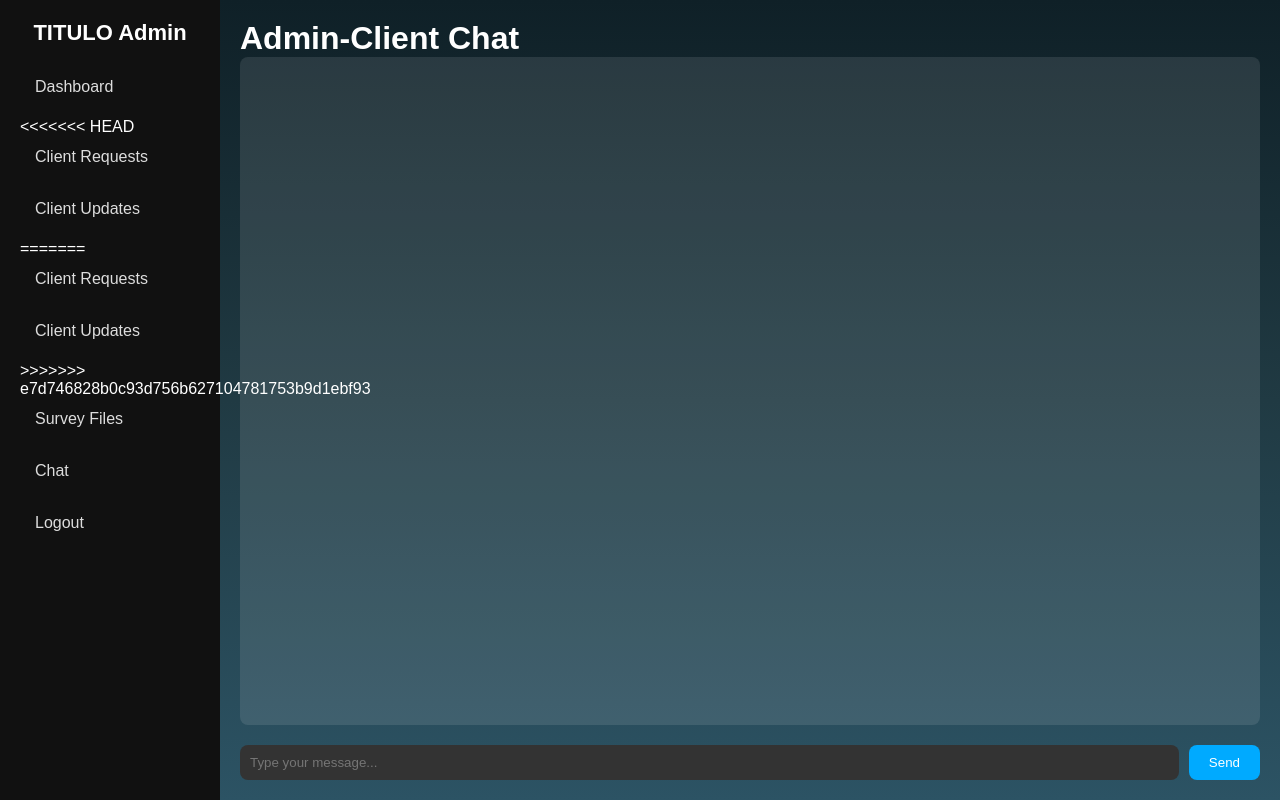
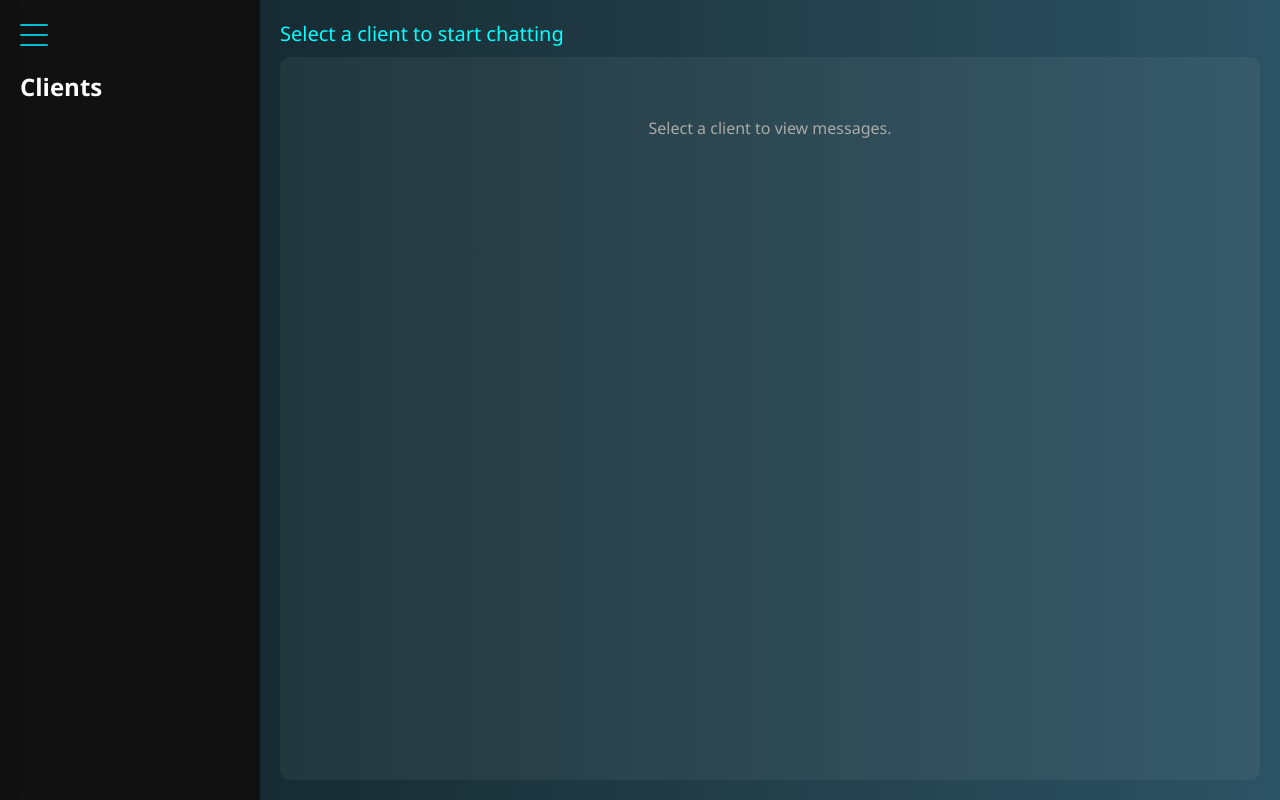
Before and after one commit to lacsina-sir/TITULO-FR, a PHP site: page /admin_chat.php in a window 1280 px wide. Run offline with PHP 8.4, Linux system fonts and the light colour scheme; data that the repository does not hold is empty.

Commit message:
Fixed designs and styles

```diff
--- a/admin_chat.php
+++ b/admin_chat.php
@@ -1,261 +1,347 @@
 <?php
-// session_start();
-// // Add your backend logic here (fetch messages, send messages, etc.)
+session_start();
+
+// Database connection
+$conn = new mysqli("localhost", "root", "", "titulo_db");
+if ($conn->connect_error) {
+    die("Connection failed: " . $conn->connect_error);
+}
+
+$clientResult = $conn->query("
+    SELECT DISTINCT c.id, c.name
+    FROM chat_messages m
+    JOIN clients c ON m.client_id = c.id
+    ORDER BY m.id DESC
+");
+
+$clients = [];
+if ($clientResult) {
+    while ($row = $clientResult->fetch_assoc()) {
+        $clients[] = $row;
+    }
+}
 ?>
 <!DOCTYPE html>
 <html lang="en">
 <head>
-    <meta charset="UTF-8">
-    <meta name="viewport" content="width=device-width, initial-scale=1.0">
+<meta charset="utf-8" />
 <title>Admin Chat</title>
+<meta name="viewport" content="width=device-width,initial-scale=1" />
 <style>
-        * {
+/* kept your original look, minimal changes */
+body {
     margin: 0;
-            padding: 0;
+    font-family: 'Segoe UI', Tahoma, Geneva, Verdana, sans-serif;
+    background: linear-gradient(to right, #0f2027, #203a43, #2c5364);
+    color: #fff;
+    display: flex;
+    height: 100vh;
+}
+
+/* Left clients column */
+.sidebar {
+    width: 260px;
+    background-color: #111;
+    padding: 20px;
+    overflow-y: auto;
     box-sizing: border-box;
 }
 
-        body {
-            font-family: Arial, sans-serif;
-            background: linear-gradient(to bottom, #0f2027, #203a43, #2c5364);
-            display: flex;
-            min-height: 100vh;
-        }
-
-        .sidebar {
-            width: 220px;
-            background: #111;
-            padding: 20px;
-            color: #fff;
-            position: fixed;
-            height: 100vh;
-        }
-
-        .sidebar h2 {
-            margin-bottom: 20px;
-            font-size: 22px;
-            text-align: center;
-        }
-
-        .sidebar a {
-            display: block;
-            color: #ddd;
-            padding: 12px;
-            margin-bottom: 10px;
-            text-decoration: none;
-            border-left: 3px solid transparent;
-        }
-
-        .sidebar a:hover {
-            background: #333;
-            border-left: 3px solid #0af;
-        }
-
-        .main-content {
-            margin-left: 220px;
-            padding: 20px;
-            flex: 1;
-            color: #fff;
+/* small hamburger (toggles admin nav) */
+.hamburger {
+    width: 40px;
+    height: 30px;
     display: flex;
     flex-direction: column;
-            height: 100vh; /* Set height to fill the viewport */
+    justify-content: center;
+    align-items: flex-start;
+    cursor: pointer;
+    margin-bottom: 18px;
 }
+.hamburger span {
+    display: block;
+    width: 28px;
+    height: 4px;
+    background: #00bcd4;
+    margin: 4px 0;
+    border-radius: 2px;
+    transition: 0.3s;
+}
+.hamburger:hover span { background: #fff; }
 
-        .chat-container {
-            background: rgba(255, 255, 255, 0.1);
+.client {
+    display: flex;
+    align-items: center;
+    padding: 10px;
+    margin-bottom: 10px;
+    background-color: #1e1e2f;
+    border-radius: 8px;
+    cursor: pointer;
+    transition: background 0.3s;
+}
+.client:hover { background-color: #2c3e50; }
+
+.client-name { font-size: 16px; color: #fff; }
+
+/* admin nav that slides in/out (independent) */
+.sidebar-nav {
+    position: fixed;
+    top: 0;
+    left: 0;
+    width: 220px;
+    height: 100vh;
+    background: rgba(20, 32, 44, 0.98);
+    box-shadow: 2px 0 16px rgba(0,0,0,0.18);
+    z-index: 9999;
+    transform: translateX(-100%);
+    transition: transform 0.3s;
+}
+.sidebar-nav.active { transform: translateX(0); }
+.sidebar-nav-content { display:flex; flex-direction:column; padding:40px 24px; gap:18px; align-items:left; }
+.sidebar-nav-content .admin-text { font-size:22px; color:#00bcd4; margin-bottom:20px; text-align:center; }
+.sidebar-nav-content a { color:#00bcd4; text-decoration:none; font-size:18px; font-weight:bold; padding:8px 0; transition: color 0.2s; }
+.sidebar-nav-content a:hover { color:#fff; }
+
+/* Chat area */
+.chat-area {
+    flex: 1;
+    display: flex;
+    flex-direction: column;
     padding: 20px;
-            border-radius: 8px;
-            flex-grow: 1; /* Allows the chat container to fill available space */
+    box-sizing: border-box;
+}
+.chat-header { font-size: 20px; margin-bottom: 10px; color: #00ffff; }
+.chat-box {
+    flex: 1;
+    background-color: rgba(255,255,255,0.05);
+    border-radius: 10px;
+    padding: 20px;
     overflow-y: auto;
-            margin-bottom: 20px; /* Add margin to separate from the form */
 }
+.message {
+    max-width: 60%;
+    margin-bottom: 15px;
+    padding: 12px 16px;
+    border-radius: 16px;
+    font-size: 15px;
+    box-shadow: 0 2px 8px rgba(0,0,0,0.2);
+    word-break: break-word;
+}
+.message.client { background-color: #2c3e50; color: #fff; align-self: flex-start; border-bottom-left-radius: 6px; }
+.message.admin  { background-color: #00bcd4; color: #000; align-self: flex-end; border-bottom-right-radius: 6px; }
 
-        .message {
-            margin-bottom: 15px;
-            display: flex;
-        }
-
-        .message.admin {
-            justify-content: flex-end;
-            text-align: right;
-        }
-
-        .message.client {
-            justify-content: flex-start;
-            text-align: left;
-        }
-
-        .message .content {
-            padding: 10px 15px;
-            border-radius: 15px;
-            max-width: 60%;
-        }
-
-        .message.admin .content {
-            background: #007BFF;
-            text-align: left;
-        }
-
-        .message.client .content {
-            background: #444;
-        }
-
-        form {
-            display: flex;
-            gap: 10px;
-            margin-top: auto; /* Pushes the form to the bottom */
-        }
-
-        input[type="text"] {
+.chat-input { display:flex; margin-top:10px; }
+.chat-input input {
     flex: 1;
     padding: 10px;
+    border-radius: 8px;
     border: none;
-            border-radius: 8px;
-            background: #333;
+    background-color: #333;
     color: #fff;
     outline: none;
 }
+.chat-input button {
+    padding: 10px 20px;
+    background-color: #00bcd4;
+    border: none;
+    border-radius: 8px;
+    color: #000;
+    font-weight: bold;
+    cursor: pointer;
+    margin-left: 10px;
+}
+.chat-input button:hover { background-color: #0097a7; }
 
-        button {
-            padding: 10px 20px;
-            border: none;
-            background: #0af;
-            color: white;
-            border-radius: 8px;
-            cursor: pointer;
-        }
-
-        button:hover {
-            background: #0080ff;
-        }
-
-        .message-header {
-            font-weight: bold;
-            display: block;
-            margin-bottom: 4px;
-        }
-
-        .message-timestamp {
-            font-size: 10px;
-            color: #ccc;
-            display: block;
-            margin-top: 4px;
+/* small responsive tweaks */
+@media (max-width: 800px) {
+    .sidebar { width: 220px; }
 }
 </style>
 </head>
 <body>
 
+    <!-- Clients column -->
     <div class="sidebar">
-        <h2>TITULO Admin</h2>
+        <div class="hamburger" id="hamburgerMenu" title="Menu">
+            <span></span><span></span><span></span>
+        </div>
+
+        <h2>Clients</h2>
+        <?php foreach ($clients as $client): ?>
+            <div class="client" data-id="<?= $client['id'] ?>" data-name="<?= htmlspecialchars($client['name'], ENT_QUOTES) ?>">
+                <div class="client-name"><?= htmlspecialchars($client['name']) ?></div>
+            </div>
+        <?php endforeach; ?>
+    </div>
+
+    <!-- Slide-in admin nav (toggled by hamburger) -->
+    <div class="sidebar-nav" id="sidebarNav" aria-hidden="true">
+        <div class="sidebar-nav-content">
+            <h2 class="admin-text">Titulo Admin</h2>
             <a href="admin_dashboard.php">Dashboard</a>
-<<<<<<< HEAD
-        <a href="client_request.php">Client Requests</a>
-        <a href="client_updates.php">Client Updates</a>
-=======
             <a href="admin_client_request.php">Client Requests</a>
             <a href="admin_client_updates.php">Client Updates</a>
->>>>>>> e7d746828b0c93d756b627104781753b9d1ebf93
             <a href="transaction_files.php">Survey Files</a>
-        <a href="admin_chat.php">Chat</a>
+            <a href="admin_chat.php" class="active">Chat</a>
             <a href="index.php">Logout</a>
         </div>
-
-    <div class="main-content">
-        <h1>Admin-Client Chat</h1>
-        <div class="chat-container" id="chatContainer">
-            <!-- Messages will be injected here by JavaScript -->
     </div>
 
-        <form id="chatForm">
-            <input type="text" name="message" id="messageInput" placeholder="Type your message..." required>
-            <button type="submit">Send</button>
-        </form>
+    <!-- Chat area -->
+    <div class="chat-area">
+        <div class="chat-header" id="chatHeader">Select a client to start chatting</div>
+
+        <div class="chat-box" id="chatBox">
+            <div style="color:#aaa; text-align:center; margin-top:40px;">Select a client to view messages.</div>
+        </div>
+
+        <div id="chatInputContainer"></div>
     </div>
 
 <script>
-        const chatContainer = document.getElementById('chatContainer');
+// ---- DOM refs ----
+const chatBox = document.getElementById('chatBox');
+const chatInputContainer = document.getElementById('chatInputContainer');
+const chatHeader = document.getElementById('chatHeader');
+const sidebarNav = document.getElementById('sidebarNav');
+const hamburgerMenu = document.getElementById('hamburgerMenu');
+
+let selectedClientId = null;
+let lastTimestamp = "0000-00-00 00:00:00";
+let pollIntervalId = null;
+
+// render a single message into chatBox
+function renderMessage(msg) {
+    const div = document.createElement('div');
+    // guard keys in case server returns slightly different names
+    const sender = msg.sender || msg.from || 'client';
+    div.className = 'message ' + (sender === 'admin' ? 'admin' : 'client');
+
+    const label = document.createElement('span');
+    label.style.fontWeight = 'bold';
+    label.style.color = sender === 'client' ? '#00bcd4' : '#0097a7';
+    const name = msg.name || msg.client_name || (sender === 'admin' ? 'Admin' : 'Client');
+    label.textContent = sender === 'client' ? (name + ': ') : 'Admin: ';
+    div.appendChild(label);
+
+    // message text
+    const textNode = document.createTextNode((msg.message || msg.text || '') + ' ');
+    div.appendChild(textNode);
+
+    // optional timestamp
+    if (msg.timestamp) {
+        const t = document.createElement('div');
+        t.style.fontSize = '12px';
+        t.style.opacity = '0.7';
+        t.textContent = msg.timestamp;
+        div.appendChild(t);
+    }
+
+    chatBox.appendChild(div);
+}
+
+// fetch messages from server for selected client
+async function fetchMessages() {
+    if (!selectedClientId) return;
+    try {
+        const res = await fetch(`get_messages.php?client_id=${encodeURIComponent(selectedClientId)}&lastTimestamp=${encodeURIComponent(lastTimestamp)}`);
+        if (!res.ok) throw new Error('Network error: ' + res.status);
+        const messages = await res.json();
+        if (!Array.isArray(messages)) return;
+
+        // append and update lastTimestamp if provided
+        messages.forEach(msg => {
+            renderMessage(msg);
+            if (msg.timestamp) lastTimestamp = msg.timestamp;
+        });
+
+        // scroll to bottom
+        chatBox.scrollTop = chatBox.scrollHeight;
+    } catch (err) {
+        console.error('fetchMessages error:', err);
+    }
+}
+
+// create and attach chat input form
+function createChatForm() {
+    chatInputContainer.innerHTML = `
+        <form class="chat-input" id="chatForm" autocomplete="off">
+            <input type="text" id="messageInput" name="message" placeholder="Type your message..." required />
+            <button type="submit">Send</button>
+        </form>
+    `;
     const chatForm = document.getElementById('chatForm');
     const messageInput = document.getElementById('messageInput');
 
-        let lastMessageTimestamp = 0;
-
-        function renderMessage(msg) {
-            const messageDiv = document.createElement('div');
-            messageDiv.classList.add('message', msg.sender);
-
-            const contentDiv = document.createElement('div');
-            contentDiv.classList.add('content');
-
-            const messageHeader = document.createElement('span');
-            messageHeader.classList.add('message-header');
-            messageHeader.textContent = msg.sender === 'admin' ? 'You' : 'Client';
-
-            const messageText = document.createTextNode(msg.message);
-
-            const timestampSpan = document.createElement('span');
-            timestampSpan.classList.add('message-timestamp');
-            timestampSpan.textContent = new Date(msg.timestamp * 1000).toLocaleString();
-
-            contentDiv.appendChild(messageHeader);
-            contentDiv.appendChild(messageText);
-            contentDiv.appendChild(timestampSpan);
-            messageDiv.appendChild(contentDiv);
-
-            chatContainer.appendChild(messageDiv);
-        }
-
-        async function fetchMessages() {
-            try {
-                const response = await fetch(`get_messages.php?lastTimestamp=${lastMessageTimestamp}`);
-                const newMessages = await response.json();
-
-                if (newMessages.length > 0) {
-                    newMessages.forEach(msg => {
-                        renderMessage(msg);
-                    });
-                    lastMessageTimestamp = newMessages[newMessages.length - 1].timestamp;
-                    chatContainer.scrollTop = chatContainer.scrollHeight;
-                }
-            } catch (error) {
-                console.error('Error fetching messages:', error);
-            }
-        }
-
-        // Handle form submission to send new message
     chatForm.addEventListener('submit', async (e) => {
         e.preventDefault();
         const message = messageInput.value.trim();
-            if (message === '') return;
+        if (!message) return;
 
         try {
             const formData = new FormData();
             formData.append('message', message);
             formData.append('sender', 'admin');
+            formData.append('client_id', selectedClientId);
 
-                const response = await fetch('send_message.php', {
-                    method: 'POST',
-                    body: formData,
+            const res = await fetch('send_message.php', { method: 'POST', body: formData });
+            const result = await res.json();
+
+            if (result && result.success) {
+                // optimistic render
+                const now = new Date();
+                const ts = now.toISOString().slice(0,19).replace('T',' ');
+                renderMessage({ sender: 'admin', message: message, timestamp: ts });
+                chatBox.scrollTop = chatBox.scrollHeight;
+                messageInput.value = '';
+            } else {
+                alert(result && result.error ? result.error : 'Failed to send message');
+            }
+        } catch (err) {
+            console.error('send message error', err);
+            alert('Network error, message not sent.');
+        }
+    });
+}
+
+// attach click handlers to client items
+document.querySelectorAll('.client').forEach(clientEl => {
+    clientEl.addEventListener('click', async () => {
+        selectedClientId = clientEl.dataset.id;
+        const clientName = clientEl.dataset.name || 'Client';
+
+        // update header and clear previous messages
+        chatHeader.textContent = `Chat with ${clientName}`;
+        chatBox.innerHTML = '<div style="color:#aaa; text-align:center; margin-top:12px;">Loading messages...</div>';
+
+        // reset lastTimestamp for fresh fetch
+        lastTimestamp = "0000-00-00 00:00:00";
+
+        // create input and fetch
+        createChatForm();
+        chatBox.innerHTML = '';
+        await fetchMessages();
+
+        // start polling (only one interval)
+        if (pollIntervalId) clearInterval(pollIntervalId);
+        pollIntervalId = setInterval(fetchMessages, 3000);
+    });
 });
 
-                const result = await response.json();
+// hamburger toggles admin nav (won't affect chat)
+hamburgerMenu.addEventListener('click', () => {
+    sidebarNav.classList.toggle('active');
+    sidebarNav.setAttribute('aria-hidden', !sidebarNav.classList.contains('active'));
+});
 
-                if (result.success) {
-                    messageInput.value = '';
-                    fetchMessages();
-                } else {
-                    console.error('Failed to send message:', result.error);
-                }
-            } catch (error) {
-                console.error('Error sending message:', error);
+// close admin nav when clicking outside
+document.addEventListener('click', (e) => {
+    const isInside = sidebarNav.contains(e.target) || hamburgerMenu.contains(e.target);
+    if (!isInside && sidebarNav.classList.contains('active')) {
+        sidebarNav.classList.remove('active');
+        sidebarNav.setAttribute('aria-hidden', 'true');
     }
 });
-
-        // Initial fetch and then poll for new messages every 2 seconds
-        document.addEventListener('DOMContentLoaded', () => {
-            fetchMessages();
-            setInterval(fetchMessages, 2000);
-        });
-
 </script>
 
 </body>
--- a/transaction_files.php
+++ b/transaction_files.php
@@ -33,6 +33,7 @@ $result = $conn->query("SELECT * FROM survey_files ORDER BY date_submitted DESC"
       font-family: 'Segoe UI', Tahoma, Geneva, Verdana, sans-serif;
       background: linear-gradient(to bottom, #0f2027, #203a43, #2c5364);
       color: #fff;
+      height: 100vh;
     }
 
     .navbar {
```
Also changed, not shown: admin_client_request.php (+11 -1 lines), admin_client_updates.php (+11 -1 lines), client_chatbot.php (+34 -2 lines), client_profile.php (+57 -28 lines), get_client_message.php (added, +11 -0 lines), get_messages.php (added, +25 -0 lines), send_message.php (added, +18 -0 lines). Lines whose indentation alone changed are shown as unchanged.
